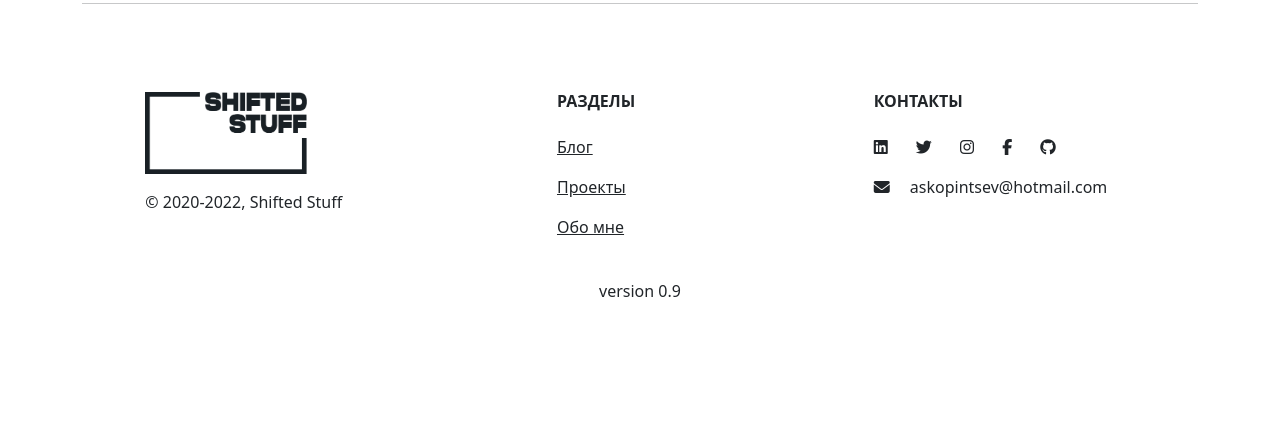
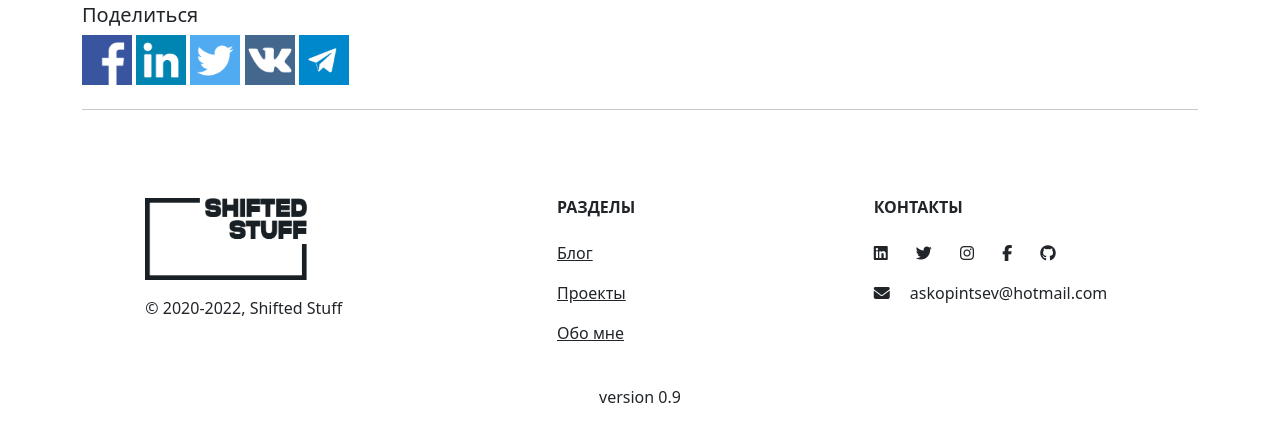
Before and after one commit to askopintsev/shiftedblog, a Django app: template shiftedblog/templates/blog/post/detail.html in a window 1280 px wide. Shown: the part 487-912 px from the top of the page. Before the commit the page ends 784 px from the top, so only its background shows below. Run offline with Django 3.2, Linux system fonts and the light colour scheme; the template is opened without the code that fills it, so the values that code supplies are empty; some libraries are stand-ins or nearby versions.

Commit message:
Add social sharing buttons

```diff
--- a/shiftedblog/templates/blog/post/detail.html
+++ b/shiftedblog/templates/blog/post/detail.html
@@ -38,6 +38,11 @@
         </figure>
     {% endif %}
     {{ post.body|safe|linebreaks }}
+</div>
+<div class="container">
+    <div class="share-social text-reset text-decoration-none">
+        {% include "blog/post/social_buttons.html" %}
+    </div>
 </div>
 
 <div class="container">
--- /dev/null
+++ b/shiftedblog/templates/blog/post/social_buttons.html
@@ -0,0 +1,23 @@
+{% load static %}
+
+<h5>Поделиться</h5>
+<a href="https://www.facebook.com/sharer/sharer.php?u={{ request.build_absolute_uri }}{{ post.get_absolute_url }}"
+   rel="nofollow" target="_blank"  style="text-decoration: none">
+    <img src="{% static 'img/template/' %}facebook.png" width="50px">
+</a>
+<a href="http://www.odnoklassniki.ru/dk?st.cmd=addShare&st.s=1&st._surl={{ request.build_absolute_uri }}{{ post.get_absolute_url }}"
+   rel="nofollow" target="_blank"  style="text-decoration: none">
+    <img src="{% static 'img/template/' %}linkedin.png" width="50px">
+</a>
+<a href="https://twitter.com/share?url={{ request.build_absolute_uri }}{{ post.get_absolute_url }}"
+   rel="nofollow" target="_blank" style="text-decoration: none">
+    <img src="{% static 'img/template/' %}twitter.png" width="50px">
+</a>
+<a href="http://vk.com/share.php?url={{ request.build_absolute_uri }}{{ post.get_absolute_url }}"
+   rel="nofollow" target="_blank" style="text-decoration: none">
+    <img src="{% static 'img/template/' %}vk.png" width="50px">
+</a>
+<a href="https://t.me/share/url?url={{ request.build_absolute_uri }}{{ post.get_absolute_url }}&text={{ post.title }}"
+   rel="nofollow" target="_blank" style="text-decoration: none">
+    <img src="{% static 'img/template/' %}telegram.jpg" width="50px">
+</a>
```
